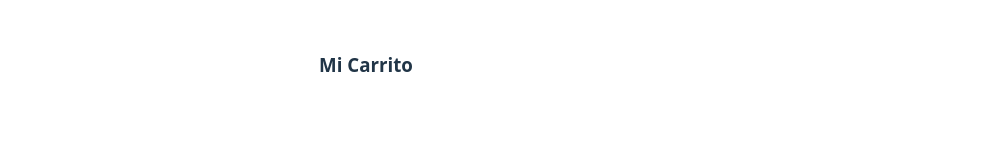
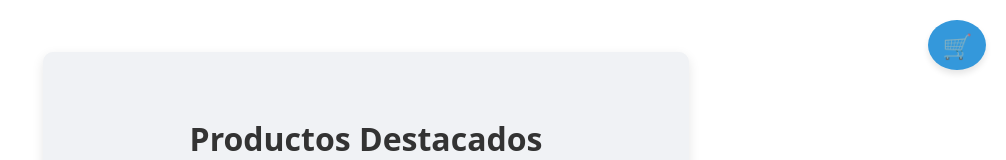
Before and after one commit to carlcri/mini_proyecto_react, a React (Vite) app: page / in a window 1280 px wide. Shown: the top 160 px of the page, without its empty margins (274-1280 px from the left). Built offline with nearby package versions, Linux system fonts and the light colour scheme.

Commit message:
toggle view implementada

```diff
--- a/src/App.tsx
+++ b/src/App.tsx
@@ -1,5 +1,5 @@
 import './App.css'
-import { ProductCard, ProductCarousel, ShoppingCart } from './components'
+import { ProductCard, ProductCarousel, ShoppingCart, CartIcon} from './components'
 import { ALL_PRODUCTS } from './components'
 import { useState, type ChangeEvent } from 'react';
 
@@ -8,6 +8,8 @@ import { useState, type ChangeEvent } from 'react';
 function App() {
 
   const [productsInShoppingCart, setProductsInShoppingCart] = useState<Map<number, number>>(new Map());
+  const [showCartView, setShowCartView  ] = useState<boolean>(false);
+
 //  const [productsInShoppingCart, setProductsInShoppingCart] = useState<Set<number>>(new Set());
 
   const handleonAddToCart = (productID: number) => {
@@ -105,26 +107,36 @@ function App() {
     console.log(`subtotal compra: ${subtotal}`);
   }
 
+  const onToggleView = () =>{
+    setShowCartView(!showCartView);
+    console.log(`hola toggle: ${showCartView}`);
+  }
+
+  // 🟢 Calcula el número total de ítems para el contador
+    const totalItemsInCart = [...productsInShoppingCart.values()].reduce((sum, current) => sum + current, 0);
 
   return (
     <>
+    <CartIcon itemCount={totalItemsInCart} onToggleView={onToggleView} />
+
+    {showCartView && (
         <ShoppingCart productsInShoppingCart={productsInShoppingCart}
                     handleonMinusOne={handleonMinusOne}
                     handleOnAddOne={handleOnAddOne}
                     handleonInputQuantity={handleonInputQuantity}
                     handleOnDelete={handleOnDelete}
                     handleBuyButton={handleBuyButton}/>
-    <br />
-    <br />
-    <ProductCarousel products={ALL_PRODUCTS} onAddToCart={handleonAddToCart}/>
-    <br />
+    )}
+    {!showCartView && (
+        <><ProductCarousel products={ALL_PRODUCTS} onAddToCart={handleonAddToCart}/>
         <ul>
           {ALL_PRODUCTS.map((item, index)=>(
             <ProductCard key={index} product={item} onAddToCart={handleonAddToCart}/>
           ))}
         </ul>
-
-
+        <br />
+        </>
+    )}
     </>
   )
 }
--- /dev/null
+++ b/src/components/CartIcon/CartIcon.css
@@ -0,0 +1,41 @@
+/* src/components/CartIcon/CartIcon.css */
+
+.cart-icon-container {
+  position: fixed; /* 🟢 Fija el elemento en la ventana del navegador */
+  top: 20px;       /* 🟢 Distancia desde la parte superior */
+  right: 20px;     /* 🟢 Distancia desde la derecha */
+  z-index: 1000;   /* 🟢 Asegura que esté por encima de otros elementos */
+}
+
+.cart-icon-button {
+  background-color: #3498db;
+  color: white;
+  border: none;
+  border-radius: 50%; /* 🟢 Para que el botón sea circular */
+  width: 50px;
+  height: 50px;
+  display: flex;
+  justify-content: center;
+  align-items: center;
+  font-size: 1.5rem;
+  cursor: pointer;
+  position: relative;
+  box-shadow: 0 4px 6px rgba(0, 0, 0, 0.1);
+  transition: transform 0.2s;
+}
+
+.cart-icon-button:hover {
+  transform: scale(1.1);
+}
+
+.cart-count {
+  position: absolute;
+  top: -5px;
+  right: -5px;
+  background-color: #e74c3c;
+  color: white;
+  border-radius: 50%;
+  padding: 5px 8px;
+  font-size: 0.8rem;
+  font-weight: bold;
+}
--- /dev/null
+++ b/src/components/CartIcon/CartIcon.tsx
@@ -0,0 +1,18 @@
+// src/components/CartIcon/CartIcon.tsx
+import './CartIcon.css'; // Importa el archivo de estilos
+
+interface CartIconProps {
+  itemCount: number;
+  onToggleView: () => void;
+}
+
+export const CartIcon = ({ itemCount, onToggleView }: CartIconProps) => {
+  return (
+    <div className="cart-icon-container">
+      <button className="cart-icon-button" onClick={onToggleView}>
+        🛒
+        {itemCount > 0 && <span className="cart-count">{itemCount}</span>}
+      </button>
+    </div>
+  );
+};
--- a/src/components/index.ts
+++ b/src/components/index.ts
@@ -6,5 +6,6 @@ export { ProductCarousel } from "./ProductCarousel/ProductCarousel";
 export { QuantitySelector } from "./QuantitySelector/QuantitySelector";
 export { CartItem } from "./CartItem/CartItem";
 export { ShoppingCart } from "./ShoppingCart/ShoppingCart";
+export { CartIcon } from "./CartIcon/CartIcon";
 
 export { ALL_PRODUCTS } from "./ProductsData";
```
Lines whose indentation alone changed are shown as unchanged.
